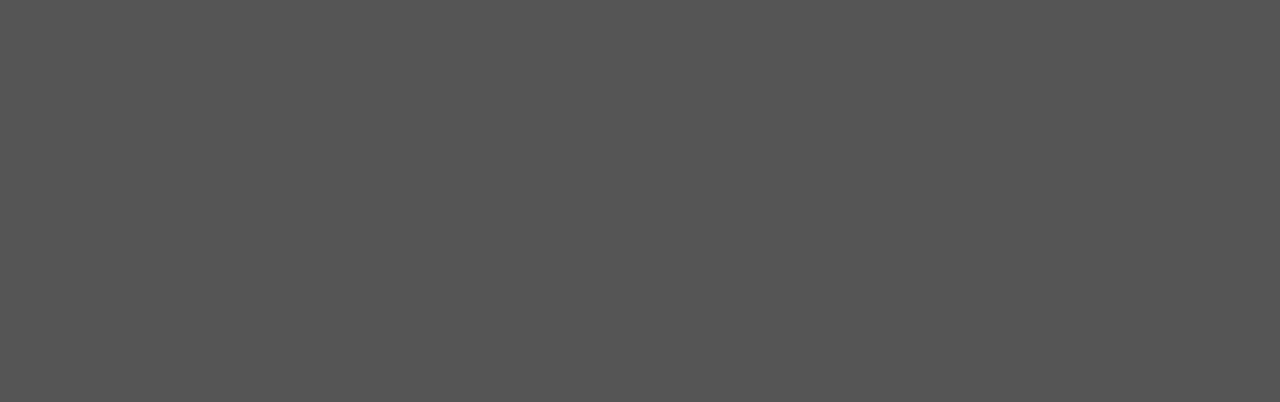
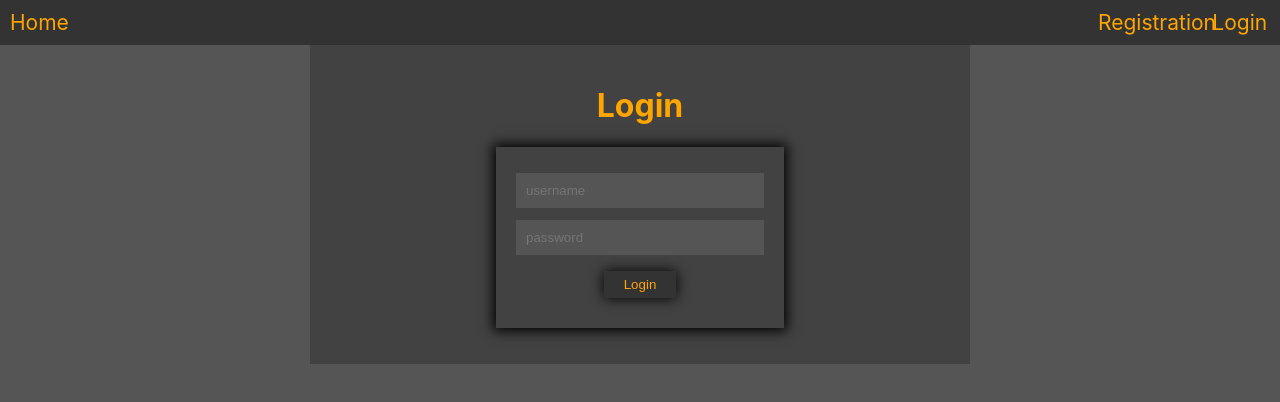
Before and after one commit to makktim/ccl-music-library, a React (Create React App) app: page /login in a window 1280 px wide. Shown: the top 402 px of the page. Built offline with nearby package versions, Linux system fonts and the light colour scheme.

Commit message:
login form extended

```diff
--- a/src/App.js
+++ b/src/App.js
@@ -8,21 +8,27 @@ import AllMusicList from './components/AllMusicList';
 import NewMusicForm from './components/MusicForm';
 import SearchMusicList from "./components/SearchMusicList";
 import User from "./components/user/User";
+import UserNavbar from "./components/UserNavbar";
+import LoginForm from "./components/LoginForm";
 
 function App() {
     return (
         <div className="App">
             <BrowserRouter>
+                <UserNavbar/>
+                <div className="AppBody">
                     <SongContextProvider>
-        <Route exact path='/' component={HomeNavBar} />
-        <Route exact path='/' component={AllMusicList} />
-          <Route path='/search/:search' component={SearchMusicList} />
-          <Route path='/list' component={NavBar} />
-          <Route path='/list' component={NewMusicForm} />
-        <Route path='/list' component={MusicList} />
+                        <Route exact path='/' component={HomeNavBar}/>
+                        <Route exact path='/' component={AllMusicList}/>
+                        <Route path='/search/:search' component={SearchMusicList}/>
+                        <Route path='/list' component={NavBar}/>
+                        <Route path='/list' component={NewMusicForm}/>
+                        <Route path='/list' component={MusicList}/>
                         <Route path='/user/list' component={User}/>
                         <Route path='/user/:username' component={User}/>
+                        <Route path='/login' component={LoginForm}/>
                     </SongContextProvider>
+                </div>
             </BrowserRouter>
         </div>
     );
--- /dev/null
+++ b/src/components/LoginForm.js
@@ -0,0 +1,47 @@
+import React, { useContext} from 'react';
+import axios from 'axios';
+import { SongContext } from '../context/SongContext';
+import useInput from '../hooks/InputHook'
+
+const LoginForm = () => {
+
+    const usernameInput = useInput('', 'username');
+    const passwordInput = useInput('', 'password');
+
+    const loginUser = (userCredentials) =>{
+        console.log(userCredentials);
+        axios.post('http://localhost:8080/auth/signin', userCredentials
+        ).then(token => {
+            console.log(token);
+        }).catch(err => console.log(err));
+    };
+
+    const newUserCredentials = (username, password) => {
+        const userCredentials = {
+            username: username,
+            password: password
+        };
+        console.log(userCredentials);
+        loginUser(userCredentials)
+    };
+
+    const handleSubmit = (e) => {
+        e.preventDefault();
+        console.log(e);
+        newUserCredentials(usernameInput.value,passwordInput.value);
+    };
+
+    return (
+        <div className="LoginBody">
+            <h1>Login</h1>
+            <form onSubmit={handleSubmit}>
+                <input {...usernameInput}  />
+                <input  {...passwordInput}/>
+
+                <input type="submit" value="Login" />
+            </form>
+        </div>
+    )
+}
+
+export default LoginForm;
--- /dev/null
+++ b/src/components/UserNavbar.js
@@ -0,0 +1,15 @@
+import React from 'react';
+import {Link} from "react-router-dom";
+
+const UserNavbar = () => {
+
+    return (
+        <div className='usernavbar'>
+            <Link to="/" className="homeBtn">Home</Link>
+            <Link to="/registration" className="registrationBtn">Registration</Link>
+            <Link to="/login" className="loginBtn">Login</Link>
+        </div>
+    );
+}
+
+export default UserNavbar
--- a/src/index.css
+++ b/src/index.css
@@ -6,8 +6,6 @@ body {
   -moz-osx-font-smoothing: grayscale;
   background: #555;
   margin: auto;
-  width: 50%;
-  padding: 10px;
 }
 
 code {
@@ -16,13 +14,25 @@ code {
 }
 
 
-.App{
+.AppBody{
+  text-align: center;
   background: #424242;
-  margin: 20px;
-  width: 90%;
+  padding: 10px;
+  margin: 0px auto;
+  width: 50%;
   max-width: 700px;
   color: orange;
+}
 
+.LoginBody{
+  text-align: center;
+  background: #424242;
+  padding: 10px;
+  margin: auto;
+  width: 50%;
+  max-width: 700px;
+  max-height: 400px;
+  color: orange;
 }
 
 a{
@@ -44,6 +54,12 @@ a:hover{
 
 .navbar h1{
   margin: 10px 0;
+}
+
+.usernavbar{
+  background: #333;
+  align-self: center;
+  padding: 10px;
 }
 
 .book-list{
@@ -120,6 +136,20 @@ a:hover{
   border-radius: 50%;
 }
 
+.homeBtn{
+  align-self: flex-start;
+}
+
+.loginBtn{
+  position: absolute;
+  right: 1%;
+}
+
+.registrationBtn{
+  position: absolute;
+  right: 5%;
+}
+
 form{
   padding: 20px;
   margin: 5%;
```
Lines whose indentation alone changed are shown as unchanged.
